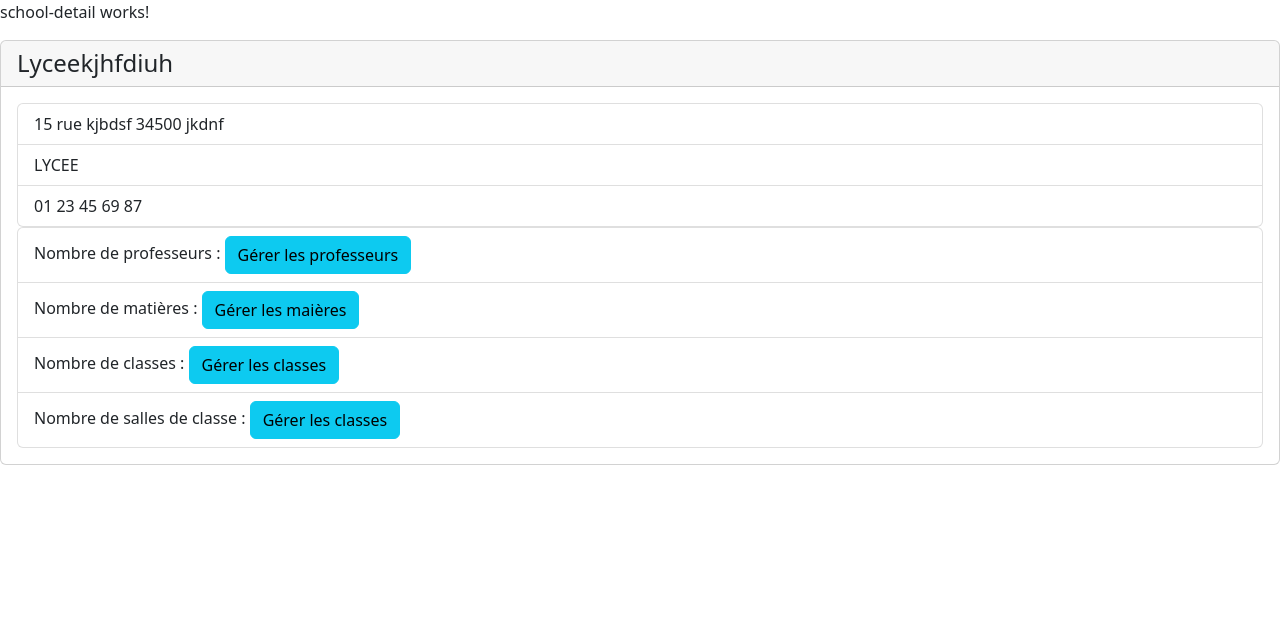
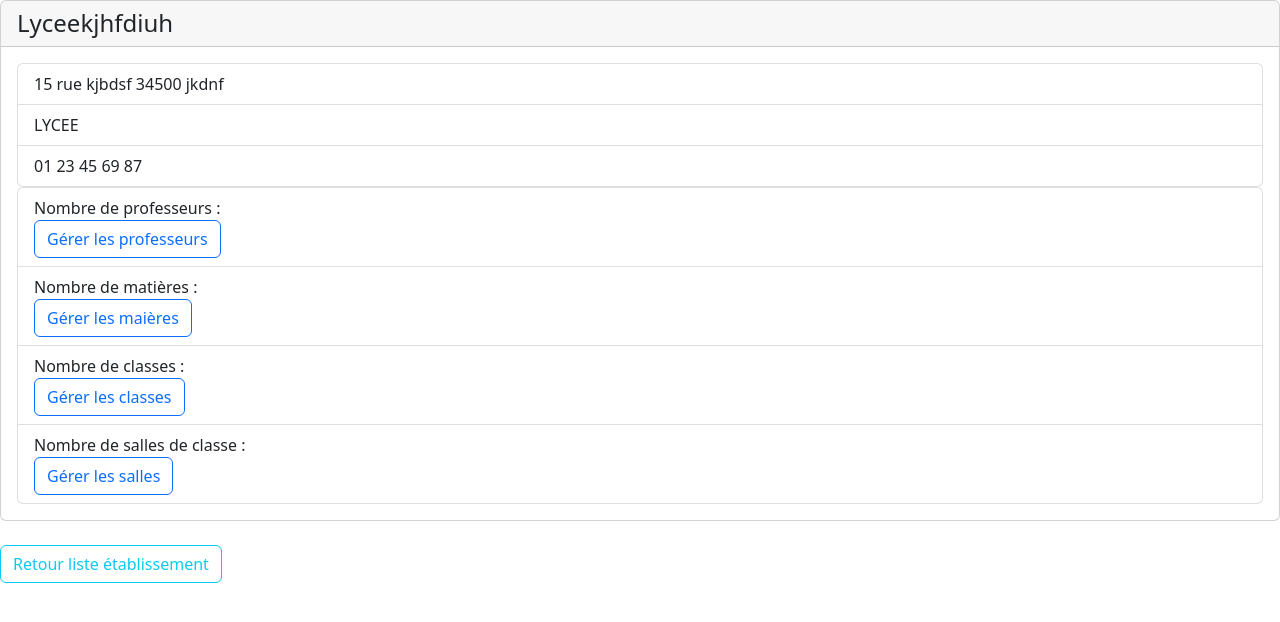
Before and after one commit to JordaneBuena/ProjetFinalGroupe1, an Angular app in the folder schoolFront/: page /schools/1 in a window 1280 px wide. Shown: the top 622 px of the page. Built offline with nearby package versions, Linux system fonts and the light colour scheme.

Commit message:
ajout et modification des bouton et liens #8

```diff
--- a/schoolFront/src/app/school-detail/school-detail.component.html
+++ b/schoolFront/src/app/school-detail/school-detail.component.html
@@ -1,4 +1,3 @@
-<p>school-detail works!</p>
 <div class="card">
   <h4 class="card-header">{{school?.name}} </h4>
   <div class="card-body">
@@ -8,22 +7,26 @@
       <li class="list-group-item">{{school?.phone}} </li>
     </ul>
     <ul class="list-group">
-      <li class="list-group-item">Nombre de professeurs :
-        <button type="button" class="btn btn-info" routerLink="/schools/param/{{school?.id}}">
+      <li class="list-group-item">Nombre de professeurs : <br>
+        <button type="button" class="btn btn-outline-primary" routerLink="/schools/param/{{school?.id}}">
           Gérer les professeurs</button>
       </li>
-      <li class="list-group-item">Nombre de matières :
-        <button type="button" class="btn btn-info" routerLink="/schools/param/{{school?.id}}">
+      <li class="list-group-item">Nombre de matières :<br>
+        <button type="button" class="btn btn-outline-primary" routerLink="/schools/param/{{school?.id}}">
           Gérer les maières</button>
       </li>
-      <li class="list-group-item">Nombre de classes :
-        <button type="button" class="btn btn-info" routerLink="/schools/param/{{school?.id}}">
+      <li class="list-group-item">Nombre de classes :<br>
+        <button type="button" class="btn btn-outline-primary" routerLink="/schools/param/{{school?.id}}">
           Gérer les classes</button>
       </li>
-      <li class="list-group-item">Nombre de salles de classe :
-        <button type="button" class="btn btn-info" routerLink="/schools/param/{{school?.id}}">
-          Gérer les classes</button>
+      <li class="list-group-item">Nombre de salles de classe :<br>
+        <button type="button" class="btn btn-outline-primary" routerLink="/schools/param/{{school?.id}}">
+          Gérer les salles</button>
       </li>
     </ul>
   </div>
 </div>
+<br>
+<div>
+  <button type="button" class="btn btn-outline-info" routerLink="/schools">Retour liste établissement</button>
+</div>
--- a/schoolFront/src/app/school-list/school-list.component.html
+++ b/schoolFront/src/app/school-list/school-list.component.html
@@ -1,4 +1,9 @@
 <h1>Liste des établissements</h1>
+<br>
 <div class="card-deck" style="max-width: 25rem;">
   <app-school *ngFor=" let s of schoolList" [school]="s"></app-school>
 </div>
+<div>
+  <button type="button" class="btn btn-outline-info" routerLink="/schools/param/-1">
+    Ajouter un établissement</button>
+</div>
--- a/schoolFront/src/app/school/school.component.css
+++ b/schoolFront/src/app/school/school.component.css
@@ -0,0 +1,3 @@
+.card-header{
+  cursor:pointer;
+}
--- a/schoolFront/src/app/school/school.component.html
+++ b/schoolFront/src/app/school/school.component.html
@@ -1,5 +1,5 @@
 <div class="card">
-  <h4 class="card-header">{{school?.name}} </h4>
+  <h4 class="card-header" routerLink="/schools/{{school?.id}}">{{school?.name}} </h4>
   <div class="card-body">
     <ul class="list-group">
       <li class="list-group-item">{{school?.address}} </li>
@@ -7,7 +7,8 @@
       <li class="list-group-item">{{school?.phone}} </li>
     </ul>
   </div>
+  <div class="card-footer" >
+    <button type="button" class="btn btn-outline-primary" routerLink="/schools/param/{{school?.id}}">Parametrer</button>
+  </div>
 </div>
-
-<button type="button" class="btn btn-primary" routerLink="/schools/param/{{school?.id}}">Parametrer</button>
-<button type="button" class="btn btn-primary" routerLink="/schools/{{school?.id}}">Afficher Détails</button>
+<br>
```
